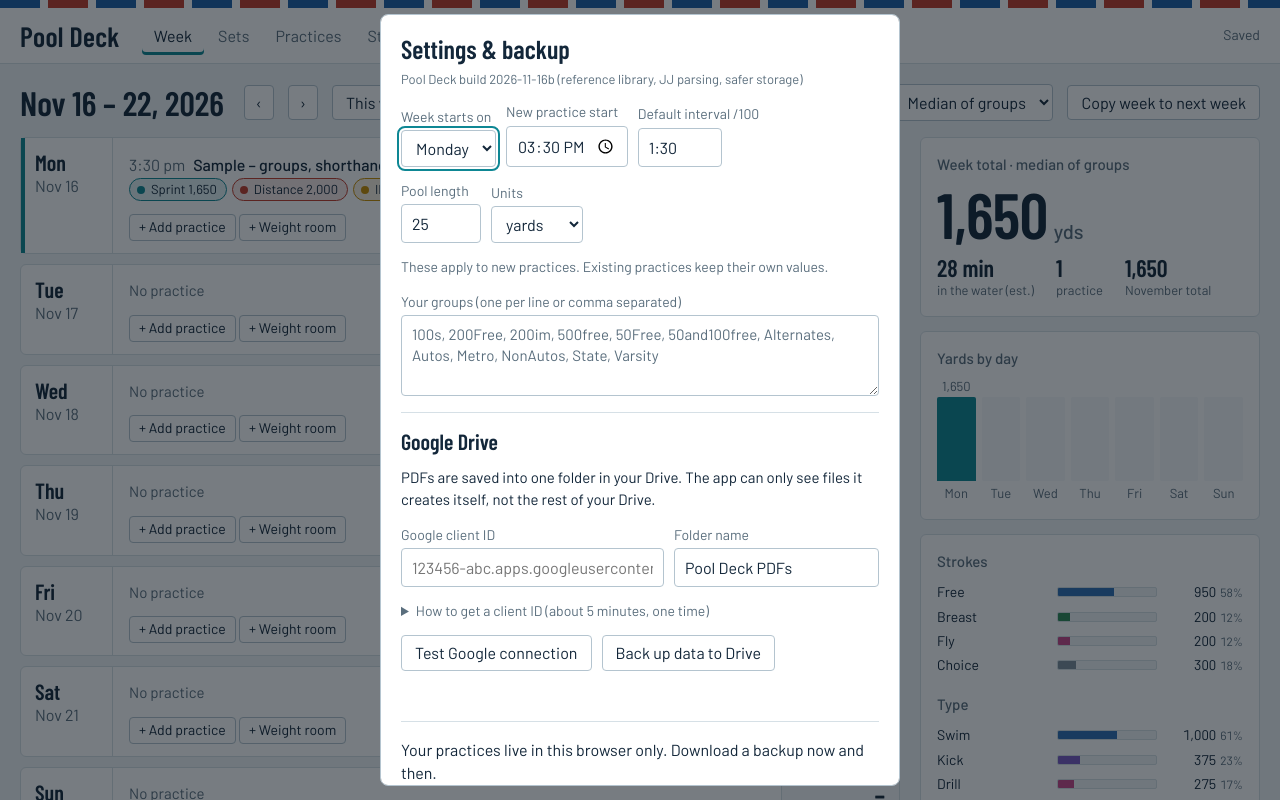
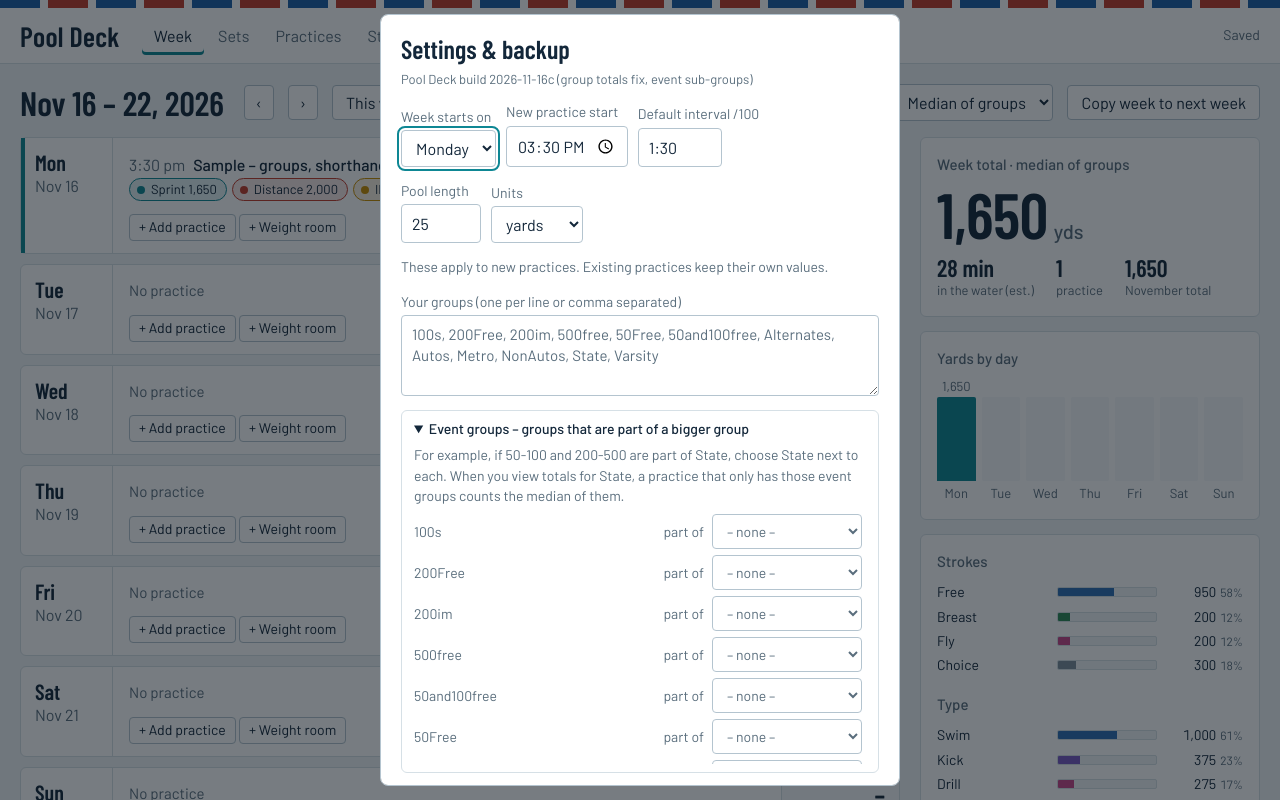
Before and after one commit to amc1285/WorkoutWriter, a plain HTML site: page index.html in a window 1280 px wide. Both pictures are taken after a click on the button "Settings & backup". Shown: the top 800 px of the page. Drawn offline with nearby package versions, Linux system fonts and the light colour scheme.

Commit message:
Build 2026-11-16c: group totals fix, event sub-groups

```diff
--- a/index.html
+++ b/index.html
@@ -216,6 +216,17 @@ dialog.wide{width:min(1000px,calc(100% - 20px))}
 .pctable td:nth-child(2){font-weight:600}
 .pctable tr.on{background:var(--aqua-tint)}
 .refnote{margin:0 0 12px;padding:9px 13px;border:1px solid var(--line-strong);border-radius:6px;background:var(--aqua-tint);font-size:14.5px}
+.wk-head label.f{max-width:100%;min-width:0}
+.wk-head select{min-width:0;max-width:100%;flex:1 1 auto}
+@media (max-width:640px){.wk-head label.f{flex:1 1 100%}.wk-head h1{font-size:28px}}
+.prac.off{opacity:.55}
+.prac.off .py{color:var(--muted)}
+.notin{display:inline-block;margin-left:8px;padding:0 8px;border:1px dashed var(--line-strong);border-radius:99px;font-size:12px;font-style:normal;color:var(--muted);vertical-align:1px}
+.gpbox{border:1px solid var(--line);border-radius:6px;padding:8px 12px;font-size:15px;color:var(--ink)}
+.gpbox summary{cursor:pointer;color:var(--ink);font-weight:500}
+.gplist{display:grid;grid-template-columns:1fr;gap:6px;max-height:250px;overflow:auto;padding-right:4px}
+.gprow{display:grid;grid-template-columns:minmax(0,1fr) auto 150px;gap:8px;align-items:center}
+.gprow select{width:100%}
 details.help{margin-top:12px;padding:10px 14px}
 .selcard{margin-top:12px;padding:12px 16px}
 .sel-h{font-size:13px;color:var(--muted);margin-bottom:8px}
@@ -773,6 +784,20 @@ function pick(A, sel) {
   const it = A.items.find(i => i.key === sel);
   return it ? it.res : evalWorkout(A.parsed, sel, A.W);
 }
+/* "Totals for <group>": a practice counts only if that group takes part – directly, or through its sub-groups
+   (then the median of the sub-groups is used). Anything else is shown but not counted. Median / Largest are unchanged. */
+function pickFor(A, sel, parentOf) {
+  if (!sel || sel === 'median' || sel === 'max') return { res: pick(A, sel), counted: true, via: null };
+  const own = A.hasGroups ? A.items.find(i => i.key === sel) : null;
+  if (own) return { res: own.res, counted: true, via: 'group' };
+  const subs = A.hasGroups && parentOf ? A.items.filter(i => i.key !== sel && parentOf(i.key) === sel) : [];
+  if (subs.length) {
+    const my = median(subs.map(i => i.res.yds)), ms = median(subs.map(i => i.res.secs));
+    const near = subs.reduce((b, i) => Math.abs(i.res.yds - my) < Math.abs(b.res.yds - my) ? i : b, subs[0]);
+    return { res: Object.assign({}, near.res, { yds: my, secs: ms, end: A.W.startSec + ms }), counted: true, via: 'sub', subs: subs.map(i => i.name) };
+  }
+  return { res: pick(A, 'median'), counted: false, via: null };
+}
 function groupNamesIn(text) {
   const out = []; const re = /^\s*#(.*)$/gm; let m;
   while ((m = re.exec(text || ''))) m[1].split(/[,#]/).map(s => s.trim()).filter(Boolean).forEach(n => {
@@ -866,7 +891,7 @@ function paceTable(per100, extra, rest) {
 /*CORE-END*/
 
 /* ---------- storage ---------- */
-const BUILD = 'Pool Deck build 2026-11-16b (reference library, JJ parsing, safer storage)';
+const BUILD = 'Pool Deck build 2026-11-16c (group totals fix, event sub-groups)';
 const KEY = 'pooldeck.v1';
 const defSettings = () => ({ v: 3, weekStart: 1, defSec: 90, unit: 'yards', pool: 25, startTime: '15:30', seeded: false, weekGroup: 'median',
   groupList: ['100s', '200Free', '200im', '500free', '50Free', '50and100free', 'Alternates', 'Autos', 'Metro', 'NonAutos', 'State', 'Varsity'],
@@ -914,6 +939,9 @@ const allWorkouts = () => Object.values(db.workouts);
 const hasWeights = w => !!(w.weights || '').trim();
 const hasSwim = w => !!(w.text || '').trim();
 const dispTitle = w => w.title || (hasWeights(w) && !hasSwim(w) ? 'Weight room' : 'Untitled practice');
+function groupParentMap() {   // optional settings.groupParent = { "50-100": "state", ... }  (group key -> parent group key)
+  const m = {}; Object.entries(db.settings.groupParent || {}).forEach(([k, v]) => { if (k && v) m[String(k).toLowerCase()] = String(v).toLowerCase(); }); return m;
+}
 const calWorkouts = () => allWorkouts().filter(w => !isRefWorkout(w));   // reference practices (JJ, SwimSwam, photos) stay off the calendar
 function workoutsOn(date) {
   return calWorkouts().filter(w => w.date === date).sort((a, b) => (a.time || '').localeCompare(b.time || '') || (a.created || 0) - (b.created || 0));
@@ -1020,16 +1048,18 @@ function route() {
 function renderWeek(ws) {
   const S = db.settings, sel = S.weekGroup || 'median', ua = unitAbbr(S.unit);
   const days = [...Array(7)].map((_, i) => addDays(ws, i));
+  const gpm = groupParentMap(), parentOf = k => gpm[k] || '';
   const data = days.map(d => {
-    const items = workoutsOn(d).map(w => { const A = analyze(w); return { w, A, r: pick(A, sel) }; });
-    return { date: d, items, yds: items.reduce((a, x) => a + x.r.yds, 0), secs: items.reduce((a, x) => a + x.r.secs, 0) };
+    const items = workoutsOn(d).map(w => { const A = analyze(w), pk = pickFor(A, sel, parentOf); return { w, A, r: pk.res, counted: pk.counted, via: pk.via, subs: pk.subs }; });
+    const cs = items.filter(x => x.counted);
+    return { date: d, items, yds: cs.reduce((a, x) => a + x.r.yds, 0), secs: cs.reduce((a, x) => a + x.r.secs, 0) };
   });
   const wYds = data.reduce((a, d) => a + d.yds, 0), wSecs = data.reduce((a, d) => a + d.secs, 0);
-  const count = data.reduce((a, d) => a + d.items.length, 0);
-  const stats = sumStats(data.flatMap(d => d.items.map(x => x.r.stats)));
+  const allCount = data.reduce((a, d) => a + d.items.length, 0), count = data.reduce((a, d) => a + d.items.filter(x => x.counted).length, 0);
+  const stats = sumStats(data.flatMap(d => d.items.filter(x => x.counted).map(x => x.r.stats)));
   const mDate = pdate(ws);
   const monthYds = calWorkouts().filter(w => { const d = pdate(w.date); return d.getMonth() === mDate.getMonth() && d.getFullYear() === mDate.getFullYear(); })
-    .reduce((a, w) => a + pick(analyze(w), sel).yds, 0);
+    .reduce((a, w) => { const pk = pickFor(analyze(w), sel, parentOf); return a + (pk.counted ? pk.res.yds : 0); }, 0);
   const a = pdate(ws), b = pdate(addDays(ws, 6));
   const range = a.getMonth() === b.getMonth() ? `${MON[a.getMonth()]} ${a.getDate()} – ${b.getDate()}` : `${MON[a.getMonth()]} ${a.getDate()} – ${MON[b.getMonth()]} ${b.getDate()}`;
   const groups = allGroups();
@@ -1046,7 +1076,7 @@ function renderWeek(ws) {
     <span class="sp"></span>
     ${groups.length ? `<label class="f" style="flex-direction:row;align-items:center;gap:8px">Totals for
       <select id="wkgroup"><option value="median"${sel === 'median' ? ' selected' : ''}>Median of groups</option><option value="max"${sel === 'max' ? ' selected' : ''}>Largest group</option>${groups.map(g => `<option value="${esc(g.key)}"${g.key === sel ? ' selected' : ''}>${esc(g.name)}</option>`).join('')}</select></label>` : ''}
-    <button class="btn" data-act="copyweek"${count ? '' : ' disabled'}>Copy week to next week</button>
+    <button class="btn" data-act="copyweek"${allCount ? '' : ' disabled'}>Copy week to next week</button>
   </div>
   <div class="two">
     <div>
@@ -1055,8 +1085,8 @@ function renderWeek(ws) {
         <div class="dh"><b>${DOW[pdate(d.date).getDay()]}</b><span class="muted">${MON[pdate(d.date).getMonth()]} ${pdate(d.date).getDate()}</span></div>
         <div class="db">
           ${d.items.length ? d.items.map(x => `
-            <button class="prac" data-act="open" data-id="${x.w.id}">
-              <span class="pt"><span>${fmtClock(timeToSec(x.w.time))}</span>${esc(dispTitle(x.w))}${hasWeights(x.w) ? '<i class="wtag">Weights</i>' : ''}</span>
+            <button class="prac${x.counted ? '' : ' off'}" data-act="open" data-id="${x.w.id}">
+              <span class="pt"><span>${fmtClock(timeToSec(x.w.time))}</span>${esc(dispTitle(x.w))}${hasWeights(x.w) ? '<i class="wtag">Weights</i>' : ''}${!x.counted ? `<i class="notin">not in ${esc(selName || sel)}</i>` : x.via === 'sub' ? `<i class="wtag" title="${esc(x.subs.join(', '))}">median of ${x.subs.length} sub-groups</i>` : ''}</span>
               <span class="py">${x.r.yds || !hasWeights(x.w) ? fmtNum(Math.round(x.r.yds)) : '<small class="muted" style="font:500 15px var(--f-ui)">weights only</small>'}</span>
               ${x.A.hasGroups ? `<span class="pc">${x.A.items.map(it => `<span class="chip" style="--gc:${colorFor(it.name)}">${esc(it.name)} ${fmtNum(it.res.yds)}</span>`).join('')}</span>` : ''}
             </button>`).join('') : '<div class="restday">No practice</div>'}
@@ -1069,7 +1099,8 @@ function renderWeek(ws) {
       <div class="card sp-card">
         <h3>Week total${selName ? ' · ' + esc(selName) : ''}</h3>
         <div class="big">${fmtNum(Math.round(wYds))}<small>${ua}</small></div>
-        <div class="kv"><div><b>${fmtDur(wSecs)}</b><span>in the water (est.)</span></div><div><b>${count}</b><span>${count === 1 ? 'practice' : 'practices'}</span></div><div><b>${fmtNum(Math.round(monthYds))}</b><span>${MONL[mDate.getMonth()]} total</span></div></div>
+        <div class="kv"><div><b>${fmtDur(wSecs)}</b><span>in the water (est.)</span></div><div><b>${count}</b><span>${count === 1 ? 'practice' : 'practices'}${allCount > count ? ' counted' : ''}</span></div><div><b>${fmtNum(Math.round(monthYds))}</b><span>${MONL[mDate.getMonth()]} total</span></div></div>
+        ${allCount > count ? `<p class="grp-note" style="margin:10px 0 0">${allCount - count} ${allCount - count === 1 ? 'practice' : 'practices'} not in ${esc(selName || sel)} ${allCount - count === 1 ? 'is' : 'are'} shown muted and not counted.</p>` : ''}
       </div>
       <div class="card sp-card"><h3>${S.unit === 'meters' ? 'Meters' : 'Yards'} by day</h3>
         <div class="cols">${data.map(d => `<div class="col"><div class="cv">${d.yds ? fmtNum(d.yds) : ''}</div><div class="cb"><i style="height:${(d.yds / maxY * 100).toFixed(1)}%"></i></div><div class="cl">${DOW[pdate(d.date).getDay()]}</div></div>`).join('')}</div>
@@ -1087,7 +1118,7 @@ function renderWeek(ws) {
     else if (act === 'open') go('#/edit/' + b.dataset.id);
     else if (act === 'add') { const w = newWorkout(b.dataset.date); go('#/edit/' + w.id); }
     else if (act === 'addwr') { const w = newWorkout(b.dataset.date); state.wantWeights = true; go('#/edit/' + w.id); }
-    else if (act === 'copyweek') copyWeek(ws, count);
+    else if (act === 'copyweek') copyWeek(ws, allCount);
   };
   const g = document.getElementById('wkgroup');
   if (g) g.onchange = () => { db.settings.weekGroup = g.value; saveDB(); renderWeek(ws); };
@@ -2045,6 +2076,12 @@ function settingsDialog() {
     </div>
     <p class="muted" style="margin:0;font-size:14px">These apply to new practices. Existing practices keep their own values.</p>
     <label class="f">Your groups (one per line or comma separated)<textarea id="s-groups" rows="3">${esc((s.groupList || []).join(', '))}</textarea></label>
+    ${(() => {
+      const gpm = groupParentMap(), names = knownGroups(Object.keys(gpm).concat(Object.values(gpm))).sort((a, b) => a.toLowerCase().localeCompare(b.toLowerCase()));
+      return `<details class="gpbox" open><summary>Event groups – groups that are part of a bigger group</summary>
+        <p class="muted" style="margin:6px 0 8px;font-size:14px">For example, if 50-100 and 200-500 are part of State, choose State next to each. When you view totals for State, a practice that only has those event groups counts the median of them.</p>
+        <div class="gplist">${names.map(n => { const k = n.toLowerCase(), cur = gpm[k] || ''; return `<label class="gprow"><span>${esc(n)}</span><span class="muted">part of</span><select class="gp-sel" data-k="${esc(k)}"><option value="">– none –</option>${names.filter(o => o.toLowerCase() !== k && gpm[o.toLowerCase()] !== k).map(o => `<option value="${esc(o.toLowerCase())}"${cur === o.toLowerCase() ? ' selected' : ''}>${esc(o)}</option>`).join('')}</select></label>`; }).join('')}</div></details>`;
+    })()}
     <hr>
     <h2 style="font-size:22px">Google Drive</h2>
     <p style="margin:0;font-size:15px">PDFs are saved into one folder in your Drive. The app can only see files it creates itself, not the rest of your Drive.</p>
@@ -2078,6 +2115,12 @@ function settingsDialog() {
       if (db.settings.gClientId) loadScript(GSI).catch(() => {});
       saveDB();
     };
+    d.querySelectorAll('.gp-sel').forEach(sel => sel.onchange = () => {
+      const gp = db.settings.groupParent || (db.settings.groupParent = {});
+      if (sel.value) gp[sel.dataset.k] = sel.value; else delete gp[sel.dataset.k];
+      if (!Object.keys(gp).length) delete db.settings.groupParent;
+      saveSoon();
+    });
     q('#s-done').onclick = () => { saveFields(); closeDlg(); route(); };
     q('#s-test').onclick = async () => {
       saveFields(); msg.textContent = 'Opening Google sign-in…';
```
